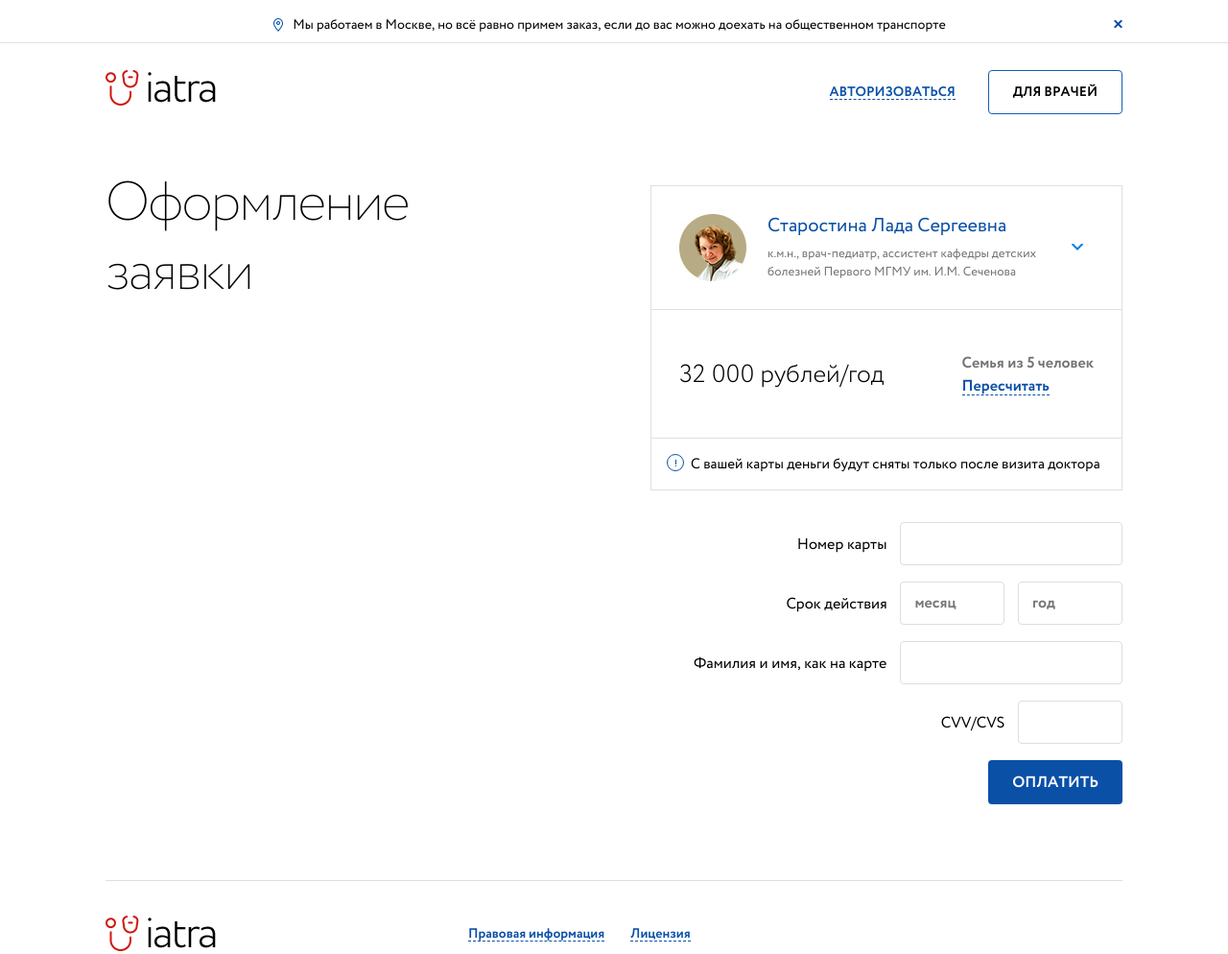
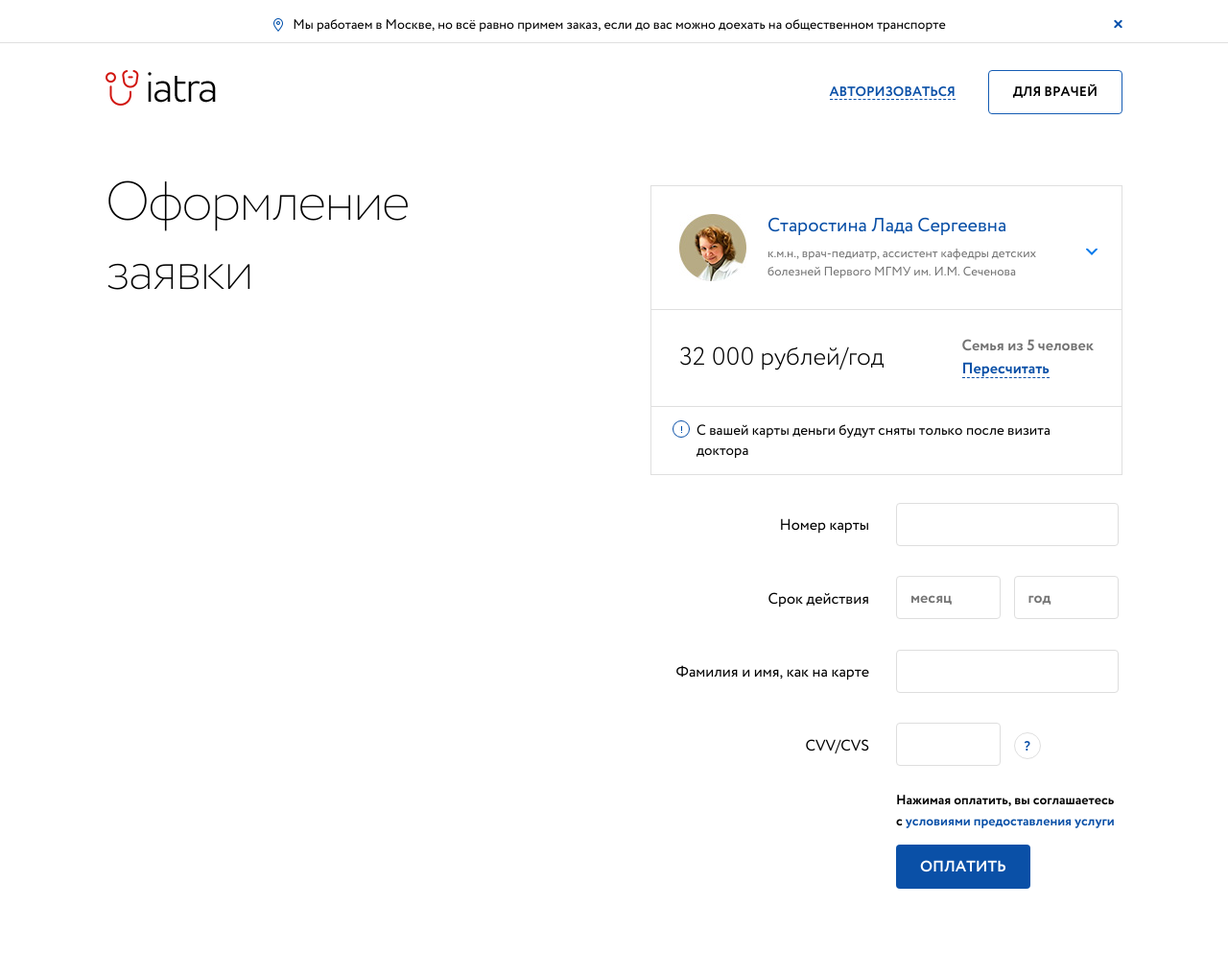
Before and after one commit to derteg/iatra.loc, a plain HTML site: page calk.html in a window 1280 px wide. Shown: the top 994 px of the page at 96% size. Drawn offline with Linux system fonts and the light colour scheme.

Commit message:
ad
правки calck

```diff
--- a/calk.html
+++ b/calk.html
@@ -90,29 +90,50 @@
 								<div class="l-fieldrow">
 									<div class="l-fieldcell">
 										<label for="f_01">Номер карты</label>
+									</div>
+									<div class="l-fieldcell">
 										<input class="inp_s1 js-card_num" value="" name="" type="text" id="f_01">
 									</div>
 								</div>
 								<div class="l-fieldrow">
 									<div class="l-fieldcell">
 										<label for="f_02_a">Срок действия</label>
+									</div>
+									<div class="l-fieldcell">
 										<input class="inp_s2 js-card_month" value="" name="" type="text" id="f_02_a" placeholder="месяц">
 										<input class="inp_s2 js-date" value="" name="" type="text" id="f_02_b" placeholder="год">
 									</div>
+								</div>
+								<div class="l-fieldrow">
 									<div class="l-fieldcell">
 										<label for="f_03">Фамилия и имя, как на карте</label>
+									</div>
+									<div class="l-fieldcell">
 										<input class="inp_s1" value="" name="" type="text" id="f_03">
 									</div>
 								</div>
 								<div class="l-fieldrow">
 									<div class="l-fieldcell">
 										<label for="f_04">CVV/CVS</label>
+									</div>
+									<div class="l-fieldcell">
 										<input class="inp_s2 js-card_cvs" value="" name="" type="text" id="f_04">
+										<div class="b-quest">
+											<span class="l-quest-ico_btn">?</span>
+										</div>
 									</div>
 								</div>
 
-								<div class="fieldrow">
-									<div class="fieldcell">
+								<div class="l-fieldrow">
+									<div class="l-fieldcell"></div>
+									<div class="l-fieldcell">
+										<p class="l-info_txt">Нажимая оплатить, вы соглашаетесь с <a href="#0">условиями предоставления услуги</a></p>
+									</div>
+								</div>
+
+								<div class="l-fieldrow">
+									<div class="l-fieldcell"></div>
+									<div class="l-fieldcell">
 										<button class="btn type_2">Оплатить</button>
 									</div>
 								</div>
--- a/css/style.css
+++ b/css/style.css
@@ -842,7 +842,7 @@ body {
 	border: 1px solid #dfdfdf;
 	width: 490px;
 	float: right;
-	margin-bottom: 26px;
+	margin-bottom: 22px;
 }
 .b-make_app-dropdown{
 	padding: 29px;
@@ -856,8 +856,8 @@ body {
 	width: 12px;
 	height: 8px;
 	position: absolute;
-	top: 60px;
-	right: 40px;
+	top: 65px;
+	right: 25px;
 }
 .b-make_app-dropdown .b-mainpromo_descr-list{
 	margin: 0;
@@ -875,7 +875,7 @@ body {
 }
 .b-make_app-price{
 	border-top: 1px solid #dfdfdf;
-	padding: 29px;
+	padding: 11px 29px 14px;
 	box-sizing: border-box;
 }
 .b-make_app-price_l{
@@ -904,7 +904,7 @@ body {
 }
 .b-make_app-attention{
 	border-top: 1px solid #dfdfdf;
-	padding: 16px;
+	padding: 14px 22px;
 	font: 15px 'Circe-Regular', sans-serif;
 }
 .b-make_app-attention .l-text{
@@ -931,12 +931,27 @@ body {
 	font: 16px/62px 'Circe-Regular', sans-serif;
 	margin-top: 0;
 }
+.b-price_app-form .l-fieldcell{
+	float: left;
+	width: 50%;
+	text-align: left;
+	min-height: 1px;
+	box-sizing: border-box;
+}
+.b-price_app-form .l-fieldcell:first-child{
+	text-align: right;
+	padding-right: 18px;
+}
 .b-price_app-form .l-fieldrow input{
 	border: 1px solid #dedede;
 	border-radius: 4px;
 	padding: 0 14px;
+	margin-right: 0;
+	margin-bottom: 24px;
 	box-sizing: border-box;
-	margin-right: 0;
+}
+.b-price_app-form button.btn{
+	margin-left: 10px;
 }
 .b-price_app-form input.inp_s1{
 	width: 232px;
@@ -946,3 +961,27 @@ body {
 	width: 109px;
 	height: 45px;
 }
+.b-price_app-form .b-quest{
+	display: inline-block;
+	margin-left: 10px;
+}
+.l-quest-ico_btn{
+	display: inline-block;
+	cursor: pointer;
+	font: 14px/28px 'Circe-Bold', sans-serif;
+	text-align: center;
+	color: #0a50a7;
+	width: 26px;
+	height: 26px;
+	border: 1px solid #dfdfdf;
+	border-radius: 14px;
+}
+.b-price_app-form .l-info_txt{
+	margin-left: 10px;
+	font: 14px/22px 'Circe-Bold', sans-serif;
+	margin-bottom: 6px;
+}
+.b-price_app-form .l-info_txt a{
+	text-decoration: none;
+	color: #0a50a7;
+}
```
